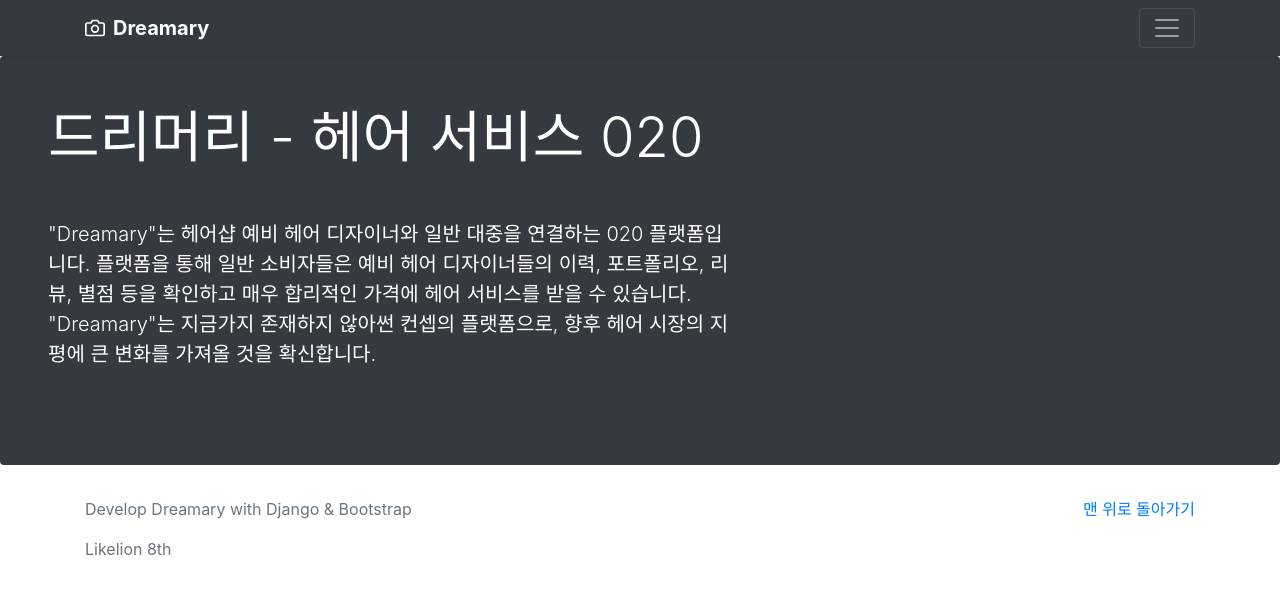
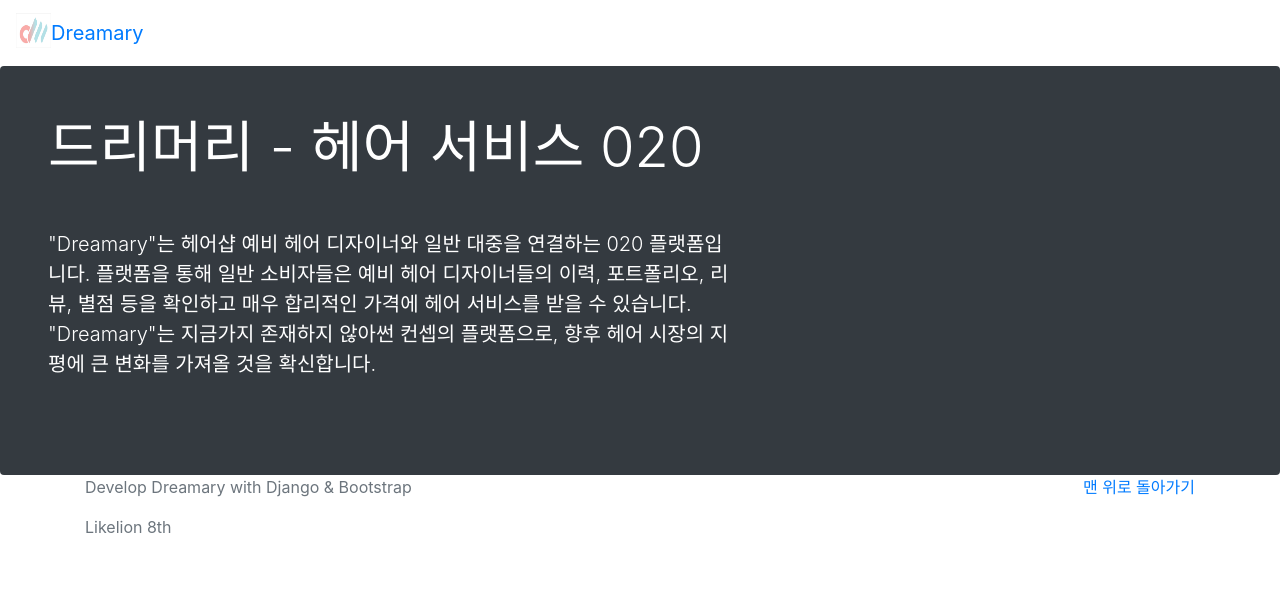
Before and after one commit to KSAhh/Dreamary_Class, a Django app: page /introduce/ in a window 1280 px wide. Shown: the top 594 px of the page. Run offline with Django 3.2, Linux system fonts and the light colour scheme; some libraries are stand-ins or nearby versions.

Commit message:
lesson 3

```diff
--- a/dreamaryproject/settings.py
+++ b/dreamaryproject/settings.py
@@ -129,3 +129,7 @@ STATICFILES_DIRS = [
 ]
 # static이라는 폴더에 모아옴
 STATIC_ROOT = os.path.join(BASE_DIR, 'static')
+
+MEDIA_ROOT = os.path.join(BASE_DIR, 'media')
+
+MEDIA_URL = '/media/'
--- a/dreamaryproject/urls.py
+++ b/dreamaryproject/urls.py
@@ -16,6 +16,8 @@ Including another URLconf
 from django.contrib import admin
 from django.urls import path
 from page import views
+from django.conf import settings
+from django.conf.urls.static import static
 
 urlpatterns = [
     path('admin/', admin.site.urls),
@@ -23,4 +25,4 @@ urlpatterns = [
     path('', views.home, name = "home"),
 
     path('introduce/', views.introduce, name = "introduce"),
-]
+] + static(settings.MEDIA_URL, document_root = settings.MEDIA_ROOT)
--- /dev/null
+++ b/page/static/css/introduce.css
@@ -0,0 +1,21 @@
+.jumbotron{
+    margin-bottom: 0rem;
+}
+
+label{
+    margin-bottom: 0rem;
+    font-size: 25px;
+}
+
+#logo{
+    display: flex;
+}
+
+#navbar{
+    display: flex;
+    justify-content: space-between;
+}
+
+fotter{
+    padding-top: 1.5rem;
+}
--- a/page/templates/introduce.html
+++ b/page/templates/introduce.html
@@ -1,3 +1,5 @@
+{% load static %}
+
 <!doctype html>
 <html lang="en">
 
@@ -58,25 +60,19 @@
     </style>
     <!-- Custom styles for this template -->
     <link href="album.css" rel="stylesheet">
+
+    <!-- CSS Static -->
+    <link rel="stylesheet" href="{% static 'css/introduce.css' %}">
+
 </head>
 
 <body>
     <header>
-        <div class="navbar navbar-dark bg-dark shadow-sm">
-            <div class="container d-flex justify-content-between">
-                <a href="#" class="navbar-brand d-flex align-items-center">
-                    <svg xmlns="http://www.w3.org/2000/svg" width="20" height="20" fill="none" stroke="currentColor"
-                        stroke-linecap="round" stroke-linejoin="round" stroke-width="2" aria-hidden="true" class="mr-2"
-                        viewBox="0 0 24 24" focusable="false">
-                        <path d="M23 19a2 2 0 0 1-2 2H3a2 2 0 0 1-2-2V8a2 2 0 0 1 2-2h4l2-3h6l2 3h4a2 2 0 0 1 2 2z" />
-                        <circle cx="12" cy="13" r="4" /></svg>
-                    <strong>Dreamary</strong>
-                </a>
-                <button class="navbar-toggler" type="button" data-toggle="collapse" data-target="#navbarHeader"
-                    aria-controls="navbarHeader" aria-expanded="false" aria-label="Toggle navigation">
-                    <span class="navbar-toggler-icon"></span>
-                </button>
-            </div>
+        <div id="navbar" class="navbar navbar-expand-lg navbar-light-bg-light sticky-top">
+            <a id="logo" href="{% url 'home' %}" class="navbar-brand align-self-center">
+                <img src="{% static 'images/dreamary_logo.png' %}" width="35" height="35" alt="dreamary_logo.png">
+                <label class="navbar-brand align-self-center">Dreamary</label>
+            </a>
         </div>
     </header>
 
```
Also changed, not shown: page/static/css/home.css (added, +21 -0 lines), page/templates/home.html (+6 -2 lines).
